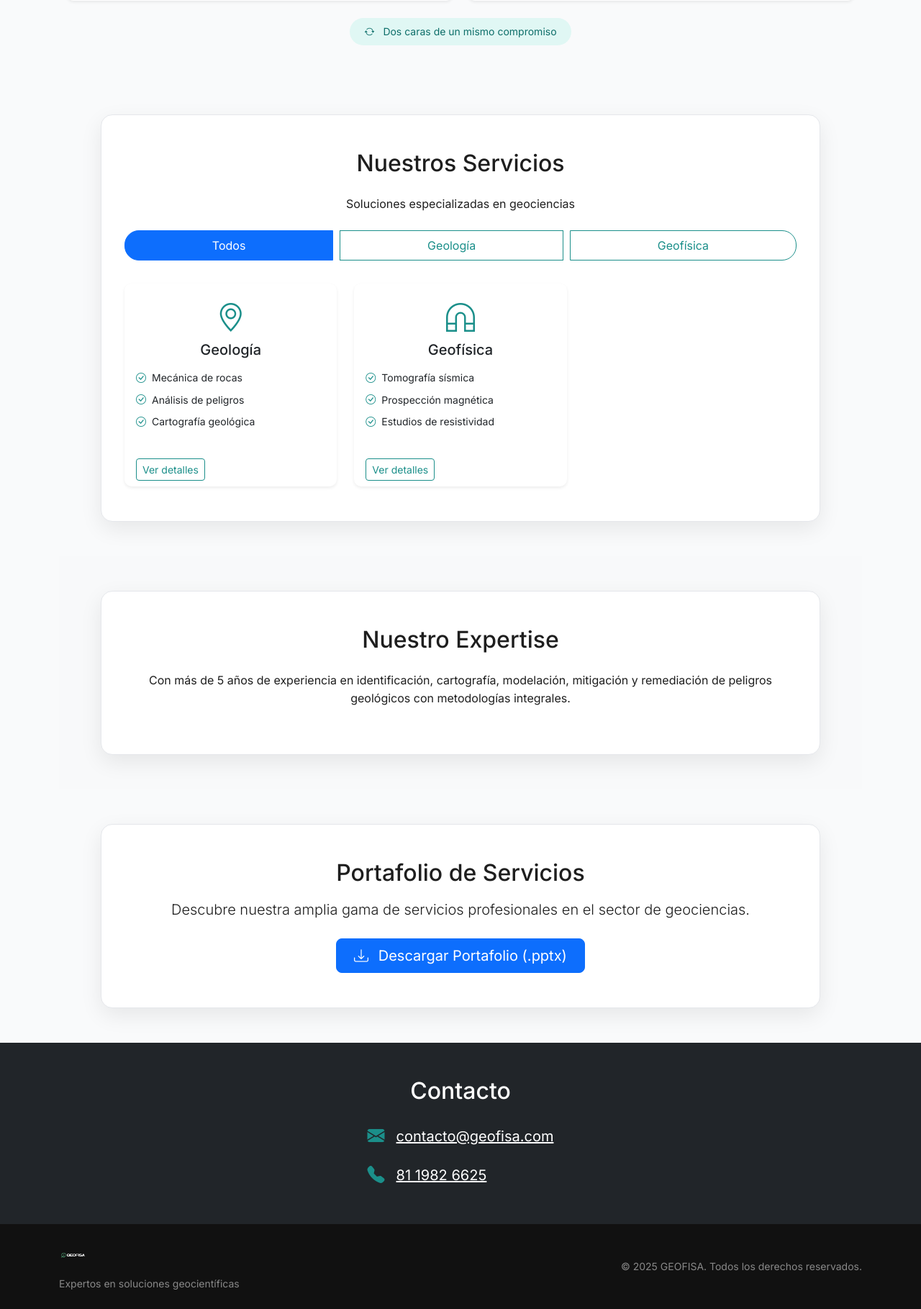
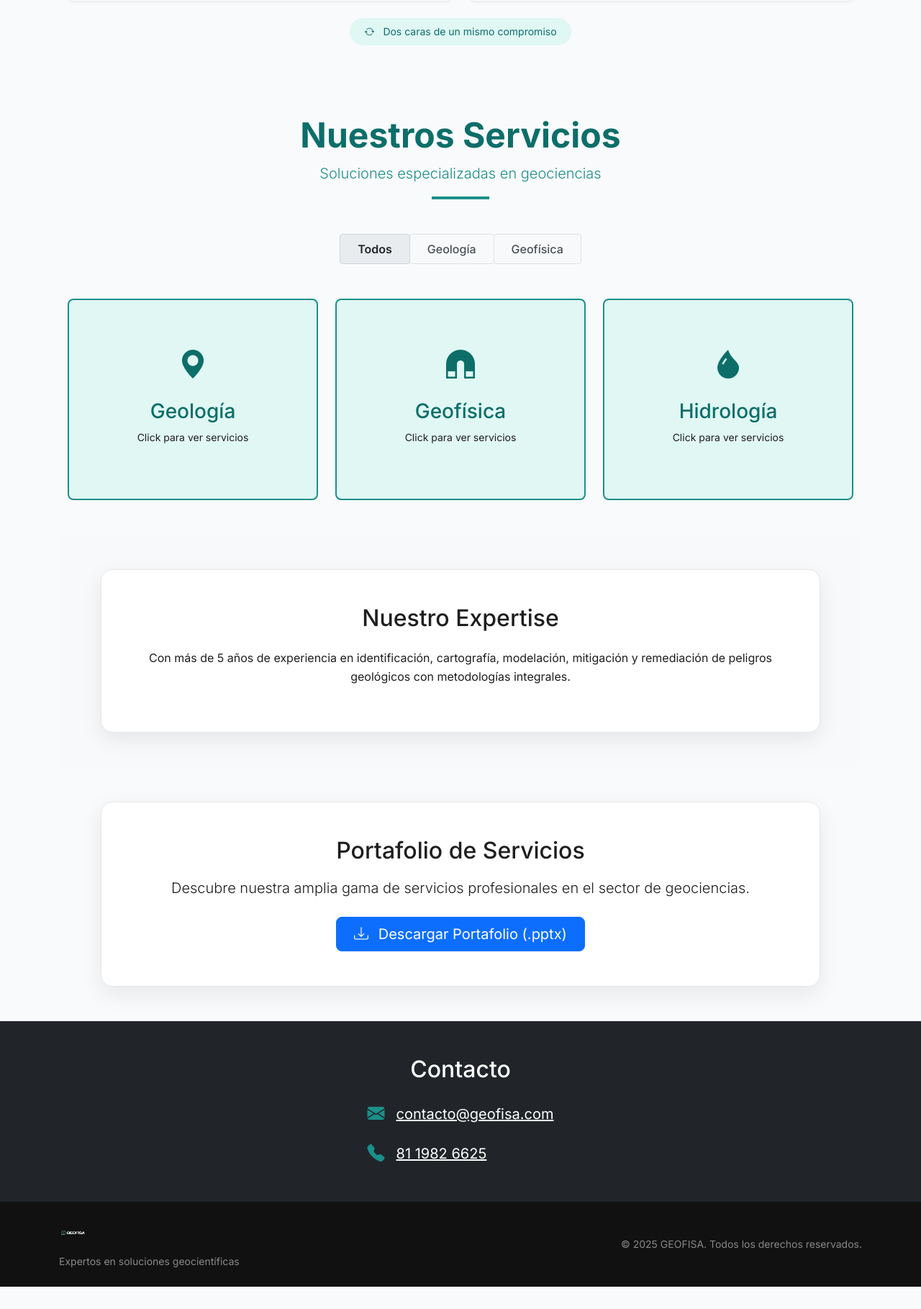
Before and after one commit to Zeneer/Geofisaweb, a Django app: page / in a window 1280 px wide. Shown: the part 1686-3505 px from the top of the page at 72% size. After the commit the page ends 3474 px from the top, so only its background shows below. Run offline with Django 5.2, Linux system fonts and the light colour scheme.

Commit message:
Servicios con bug en el filtro

```diff
--- a/templates/index.html
+++ b/templates/index.html
@@ -166,61 +166,171 @@
   </div>
 </section>
 
-  <!-- SERVICIOS -->
-  <section id="servicios" class="py-5 section-card">
-    <div class="card-custom">
-      <h2 class="text-center mb-4">Nuestros Servicios</h2>
-      <p class="text-center mb-4">Soluciones especializadas en geociencias</p>
-
-      <!-- Filtros -->
-      <div class="text-center mb-4">
-        <div class="btn-group filter-buttons" role="group">
-          <button type="button" class="btn btn-outline-primary active">Todos</button>
-          <button type="button" class="btn btn-outline-primary">Geología</button>
-          <button type="button" class="btn btn-outline-primary">Geofísica</button>
+<!-- Sección Servicios con Tarjetas Giratorias -->
+<section id="servicios" class="py-5" style="background-color: #f9fafb;">
+  <div class="container">
+    <div class="text-center mb-5">
+      <h2 class="display-5 fw-bold" style="color: #0d6e69;">Nuestros Servicios</h2>
+      <p class="lead" style="color: #1b8f8a;">Soluciones especializadas en geociencias</p>
+      <div class="d-flex justify-content-center">
+        <div style="width: 80px; height: 4px; background-color: #1b8f8a;"></div>
       </div>
     </div>
 
-      <!-- Tarjetas -->
-      <div class="row row-cols-1 row-cols-md-3 g-4">
+    <!-- Filtros -->
+<!-- Botones de Filtro Mejorados -->
+<div class="text-center mb-5">
+  <div class="btn-group" role="group">
+    <button type="button"
+            class="btn btn-filter active"
+            style="background-color: #f8f9fa; border-color: #dee2e6; color: #495057;">
+      Todos
+    </button>
+    <button type="button"
+            class="btn btn-filter"
+            style="background-color: #f8f9fa; border-color: #dee2e6; color: #495057;">
+      Geología
+    </button>
+    <button type="button"
+            class="btn btn-filter"
+            style="background-color: #f8f9fa; border-color: #dee2e6; color: #495057;">
+      Geofísica
+    </button>
+  </div>
+</div>
+
+<style>
+  /* Estilos para los botones de filtro */
+  .btn-filter {
+    transition: all 0.3s ease;
+    font-weight: 500;
+    padding: 0.5rem 1.5rem;
+    border-radius: 0.25rem !important;
+  }
+
+  .btn-filter.active {
+    background-color: #e9ecef !important;
+    border-color: #ced4da !important;
+    color: #212529 !important;
+    font-weight: 600;
+  }
+
+  .btn-filter:hover:not(.active) {
+    background-color: #e9ecef !important;
+  }
+</style>
+
+    <!-- Tarjetas Giratorias -->
+    <div class="row g-4">
       <!-- Tarjeta Geología -->
-        <div class="col">
-          <div class="card h-100 border-0 shadow-sm service-card-original">
-            <div class="card-body text-center">
-              <i class="bi bi-geo-alt text-primary fs-1 mb-3"></i>
-              <h5>Geología</h5>
-              <ul class="list-unstyled text-start small mt-3">
-                <li class="mb-2"><i class="bi bi-check-circle text-primary me-2"></i>Mecánica de rocas</li>
-                <li class="mb-2"><i class="bi bi-check-circle text-primary me-2"></i>Análisis de peligros</li>
-                <li><i class="bi bi-check-circle text-primary me-2"></i>Cartografía geológica</li>
+      <div class="col-md-6 col-lg-4">
+        <div class="service-card" onclick="this.classList.toggle('flipped')">
+          <div class="service-card-inner">
+            <!-- Frente -->
+            <div class="service-card-front text-center p-4" style="background-color: #e0f7f4; border: 2px solid #1b8f8a;">
+              <i class="bi bi-geo-alt-fill fs-1 mb-3" style="color: #0d6e69;"></i>
+              <h3 style="color: #0d6e69;">Geología</h3>
+              <p class="small">Click para ver servicios</p>
+            </div>
+            <!-- Reverso -->
+            <div class="service-card-back p-4" style="background-color: white; border: 2px solid #1b8f8a;">
+              <h4 class="text-center mb-3" style="color: #0d6e69;">Servicios de Geología</h4>
+              <ul class="list-unstyled">
+                <li class="py-2"><i class="bi bi-check-circle-fill me-2" style="color: #1b8f8a;"></i> Mecánica de rocas</li>
+                <li class="py-2"><i class="bi bi-check-circle-fill me-2" style="color: #1b8f8a;"></i> Análisis de peligros</li>
+                <li class="py-2"><i class="bi bi-check-circle-fill me-2" style="color: #1b8f8a;"></i> Cartografía geológica</li>
               </ul>
             </div>
-            <div class="card-footer bg-transparent border-top-0">
-              <button class="btn btn-sm btn-outline-primary">Ver detalles</button>
           </div>
         </div>
       </div>
 
       <!-- Tarjeta Geofísica -->
-        <div class="col">
-          <div class="card h-100 border-0 shadow-sm service-card-original">
-            <div class="card-body text-center">
-              <i class="bi bi-magnet text-primary fs-1 mb-3"></i>
-              <h5>Geofísica</h5>
-              <ul class="list-unstyled text-start small mt-3">
-                <li class="mb-2"><i class="bi bi-check-circle text-primary me-2"></i>Tomografía sísmica</li>
-                <li class="mb-2"><i class="bi bi-check-circle text-primary me-2"></i>Prospección magnética</li>
-                <li><i class="bi bi-check-circle text-primary me-2"></i>Estudios de resistividad</li>
+      <div class="col-md-6 col-lg-4">
+        <div class="service-card" onclick="this.classList.toggle('flipped')">
+          <div class="service-card-inner">
+            <!-- Frente -->
+            <div class="service-card-front text-center p-4" style="background-color: #e0f7f4; border: 2px solid #1b8f8a;">
+              <i class="bi bi-magnet-fill fs-1 mb-3" style="color: #0d6e69;"></i>
+              <h3 style="color: #0d6e69;">Geofísica</h3>
+              <p class="small">Click para ver servicios</p>
+            </div>
+            <!-- Reverso -->
+            <div class="service-card-back p-4" style="background-color: white; border: 2px solid #1b8f8a;">
+              <h4 class="text-center mb-3" style="color: #0d6e69;">Servicios de Geofísica</h4>
+              <ul class="list-unstyled">
+                <li class="py-2"><i class="bi bi-check-circle-fill me-2" style="color: #1b8f8a;"></i> Tomografía sísmica</li>
+                <li class="py-2"><i class="bi bi-check-circle-fill me-2" style="color: #1b8f8a;"></i> Prospección magnética</li>
+                <li class="py-2"><i class="bi bi-check-circle-fill me-2" style="color: #1b8f8a;"></i> Estudios de resistividad</li>
               </ul>
             </div>
-            <div class="card-footer bg-transparent border-top-0">
-              <button class="btn btn-sm btn-outline-primary">Ver detalles</button>
+          </div>
+        </div>
+      </div>
+
+      <!-- Tarjeta Hidrología -->
+      <div class="col-md-6 col-lg-4">
+        <div class="service-card" onclick="this.classList.toggle('flipped')">
+          <div class="service-card-inner">
+            <!-- Frente -->
+            <div class="service-card-front text-center p-4" style="background-color: #e0f7f4; border: 2px solid #1b8f8a;">
+              <i class="bi bi-droplet-fill fs-1 mb-3" style="color: #0d6e69;"></i>
+              <h3 style="color: #0d6e69;">Hidrología</h3>
+              <p class="small">Click para ver servicios</p>
+            </div>
+            <!-- Reverso -->
+            <div class="service-card-back p-4" style="background-color: white; border: 2px solid #1b8f8a;">
+              <h4 class="text-center mb-3" style="color: #0d6e69;">Servicios Hidrológicos</h4>
+              <ul class="list-unstyled">
+                <li class="py-2"><i class="bi bi-check-circle-fill me-2" style="color: #1b8f8a;"></i> Estudios hidrogeológicos</li>
+                <li class="py-2"><i class="bi bi-check-circle-fill me-2" style="color: #1b8f8a;"></i> Análisis de acuíferos</li>
+                <li class="py-2"><i class="bi bi-check-circle-fill me-2" style="color: #1b8f8a;"></i> Modelación hidráulica</li>
+              </ul>
+            </div>
           </div>
         </div>
       </div>
     </div>
   </div>
 </section>
+
+ <!-- CSS DE LAS TARJETAS -->
+
+ <style>
+  /* Estilos para tarjetas giratorias */
+  .service-card {
+    perspective: 1000px;
+    height: 280px;
+    cursor: pointer;
+  }
+
+  .service-card-inner {
+    position: relative;
+    width: 100%;
+    height: 100%;
+    transition: transform 0.6s;
+    transform-style: preserve-3d;
+  }
+
+  .service-card.flipped .service-card-inner {
+    transform: rotateY(180deg);
+  }
+
+  .service-card-front, .service-card-back {
+    position: absolute;
+    width: 100%;
+    height: 100%;
+    backface-visibility: hidden;
+    border-radius: 8px;
+    display: flex;
+    flex-direction: column;
+    justify-content: center;
+  }
+
+  .service-card-back {
+    transform: rotateY(180deg);
+  }
+</style>
 
   <!-- EXPERTISE -->
   <section id="expertise" class="py-5 section-card bg-light">
@@ -285,20 +395,55 @@
 <!-- SCRIPTS -->
 <script src="https://cdn.jsdelivr.net/npm/bootstrap@5.3.3/dist/js/bootstrap.bundle.min.js"></script>
 <script>
-  // Navbar al hacer scroll
+// 1. Scroll suave (conservar)
+document.addEventListener('DOMContentLoaded', function() {
+  document.querySelectorAll('a[href^="#"]').forEach(anchor => {
+    anchor.addEventListener('click', function(e) {
+      e.preventDefault();
+      const target = document.querySelector(this.getAttribute('href'));
+      if (target) {
+        const offset = 80;
+        const elementPosition = target.getBoundingClientRect().top;
+        const offsetPosition = elementPosition + window.pageYOffset - offset;
+        window.scrollTo({ top: offsetPosition, behavior: 'smooth' });
+      }
+    });
+  });
+});
+
+// 2. Detección de sección activa (conservar)
+function activateCurrentSection() {
+  let current = '';
+  sections.forEach(section => {
+    const sectionTop = section.offsetTop;
+    if (window.scrollY >= sectionTop - 150) {
+      current = section.getAttribute('id');
+    }
+  });
+  navLinks.forEach(link => {
+    link.classList.remove('active');
+    if (link.getAttribute('href') === `#${current}`) {
+      link.classList.add('active');
+    }
+  });
+}
+
+// 3. Nuevo filtrado de servicios (usar este)
+document.querySelectorAll('.btn-group .btn').forEach(btn => {
+  btn.addEventListener('click', function() {
+    document.querySelectorAll('.btn-group .btn').forEach(b => b.classList.remove('active'));
+    this.classList.add('active');
+    const filter = this.textContent.trim();
+    document.querySelectorAll('.service-card').forEach(card => {
+      card.style.display = (filter === 'Todos' || card.textContent.includes(filter)) ? 'block' : 'none';
+    });
+  });
+});
+
+// 4. Color navbar al hacer scroll (conservar)
 window.addEventListener('scroll', function() {
   const navbar = document.querySelector('.navbar');
   navbar.classList.toggle('navbar-scrolled', window.scrollY > 50);
-  });
-
-  // Filtrado de servicios
-  document.querySelectorAll('.filter-buttons .btn').forEach(btn => {
-    btn.addEventListener('click', function() {
-      document.querySelectorAll('.filter-buttons .btn').forEach(b => {
-        b.classList.remove('active');
-      });
-      this.classList.add('active');
-    });
 });
 </script>
 
```
Lines whose indentation alone changed are shown as unchanged.
